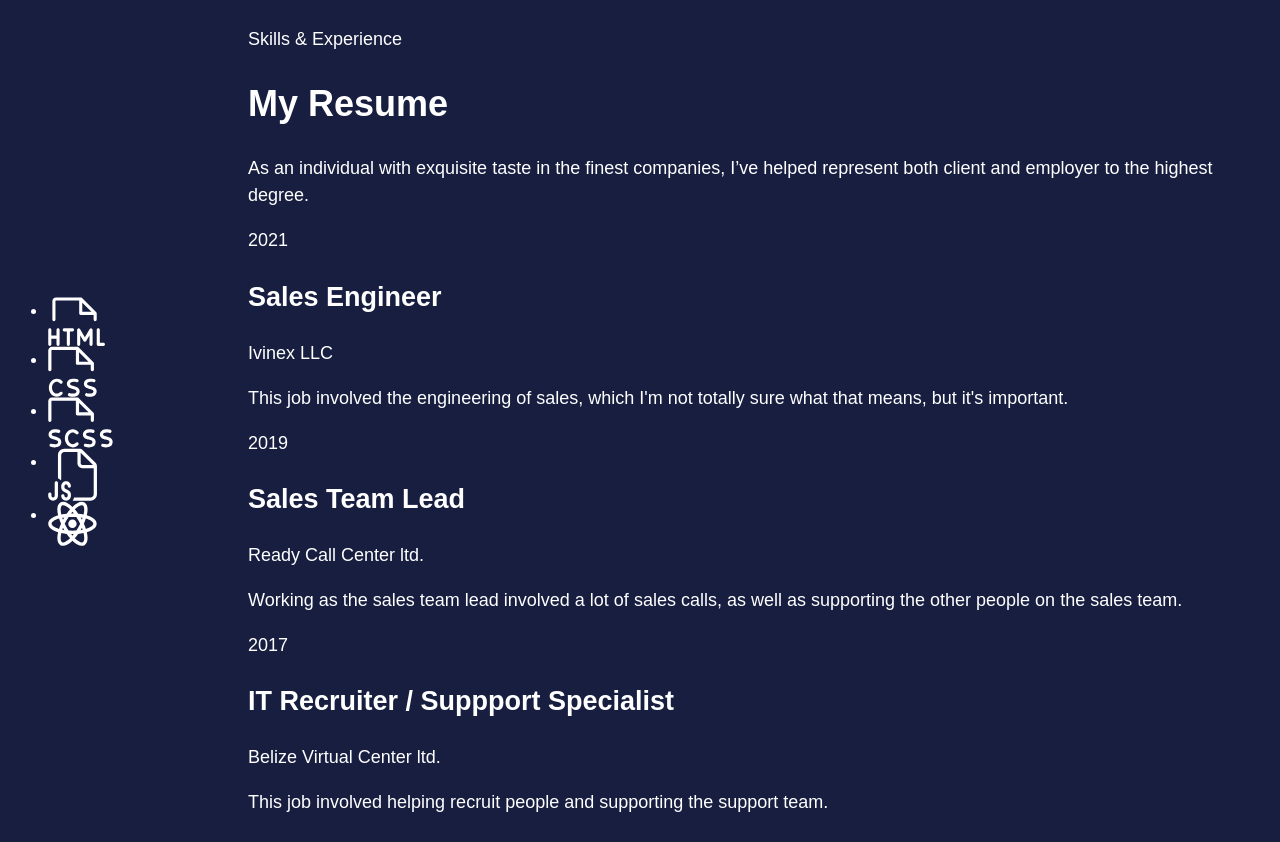
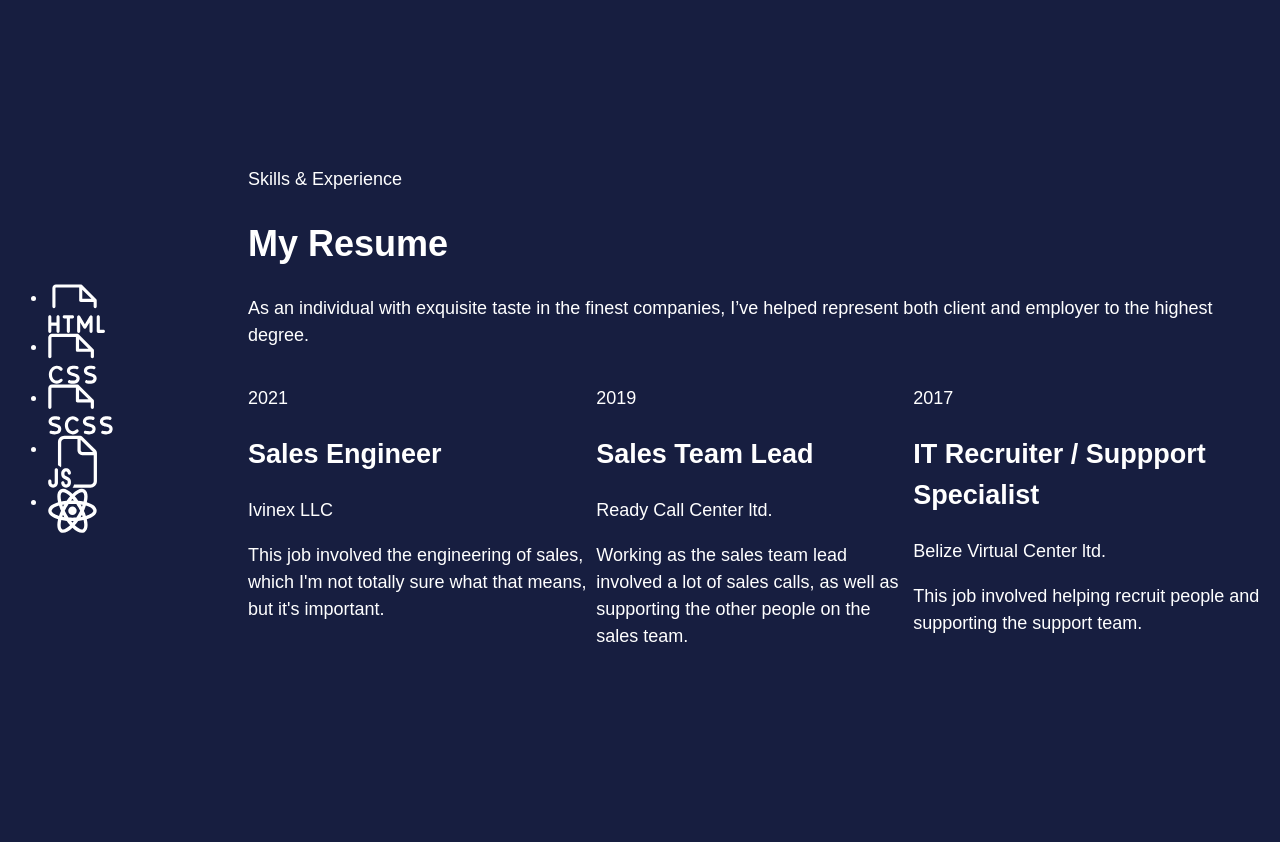
Before and after one commit to Tatsuya28/web-experiments-design, a plain HTML site: page resume-ui/skills&experience/index.html in a window 1280 px wide. After the commit the page ends 816 px from the top, so only its background shows below. Drawn offline with Linux system fonts and the light colour scheme; a small style sheet from the web is missing.

Commit message:
setting up job experience

```diff
--- a/resume-ui/skills&experience/style.css
+++ b/resume-ui/skills&experience/style.css
@@ -72,3 +72,8 @@ main {
 aside {
   grid-column: 1;
 }
+
+.job-experience {
+  display: grid;
+  grid-auto-flow: column;
+}
```
